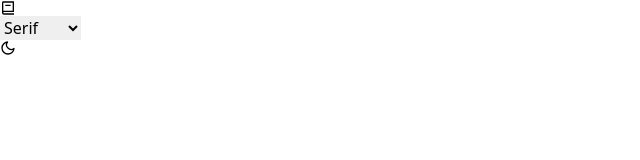
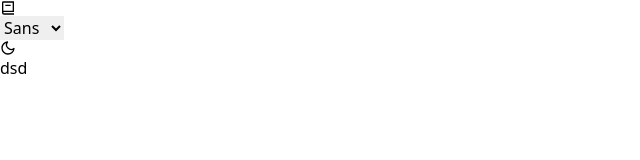
Before and after one commit to Adufe-Obanijesu/dictionary, a React (Vite) app: page / in a window 1280 px wide. Shown: the top 160 px of the page, without its empty margins (0-640 px from the left). Built offline with nearby package versions, Linux system fonts and the light colour scheme.

Commit message:
Implemented the navbar

```diff
--- a/src/App.tsx
+++ b/src/App.tsx
@@ -1,11 +1,18 @@
+import { useState } from "react";
+
 import Navbar from "./components/Navbar";
 
 const App = () => {
 
+  // Mode true is dark mode while false is light mode
+  const [ mode, setMode ] = useState(false);
+  const [ font, setFont ] = useState("sans");
+
   return (
-    <main className="flex justify-center py-4">
+    <main className={`flex justify-center py-4 min-h-screen ${mode && "bg-slate-900 text-slate-300"} font-${font}`}>
       <div className="w-1/2">
-        <Navbar />
+        <Navbar mode={mode} setMode={setMode} setFont={setFont} />
+        dsd
       </div>
     </main>
   );
--- a/src/components/Navbar.tsx
+++ b/src/components/Navbar.tsx
@@ -1,7 +1,13 @@
 import { RiBook2Line } from "react-icons/ri";
-import { FiMoon } from "react-icons/fi";
+import { FiMoon, FiSun } from "react-icons/fi";
 
-const Navbar = () => {
+type props = {
+    mode: boolean
+    setMode: (arg: boolean) => void
+    setFont: (arg: string) => void
+}
+
+const Navbar = ({ mode, setMode, setFont }: props) => {
     return (
         <nav>
             <div className="flex justify-between items-center py-2">
@@ -9,17 +15,23 @@ const Navbar = () => {
                     <RiBook2Line className="text-gray-400 text-4xl" />
                 </div>
                 <div className="flex items-center gap-4">
-                    <select>
-                        <option value="Serif">Serif</option>
-                        <option value="Jost">Jost</option>
-                        <option value="Poppins">Poppins</option>
+                    <select className="focus:outline-none cursor-pointer bg-transparent" onChange={e => setFont(e.target.value)}>
+                        <option className={`${mode && "bg-slate-800"}`} value="sans">Sans</option>
+                        <option className={`${mode && "bg-slate-800"}`} value="serif">Serif</option>
+                        <option className={`${mode && "bg-slate-800"}`} value="mono">Mono</option>
                     </select>
 
-                    <div className="bg-gray-700 p-1 rounded-full w-10 h-6 flex items-center cursor-pointer">
-                        <div className="h-4 w-4 bg-white rounded-full"></div>
+                    <div className="flex gap-2 items-center">
+                        <div className="bg-gray-700 p-1 rounded-full w-10 h-6 flex items-center cursor-pointer" onClick={() => setMode(!mode)}>
+                            <div className={`h-4 w-4 bg-slate-50 rounded-full transition ease-in duration-100 ${mode && "translate-x-4"}`}></div>
+                        </div>
+
+                        {
+                            mode ? <FiSun className="text-slate-300 text-xl" /> : <FiMoon className="text-slate-600 text-xl" />
+                        }
                     </div>
 
-                    <FiMoon className="text-gray-700 text-xl" />
+
                 </div>
             </div>
         </nav>
```
